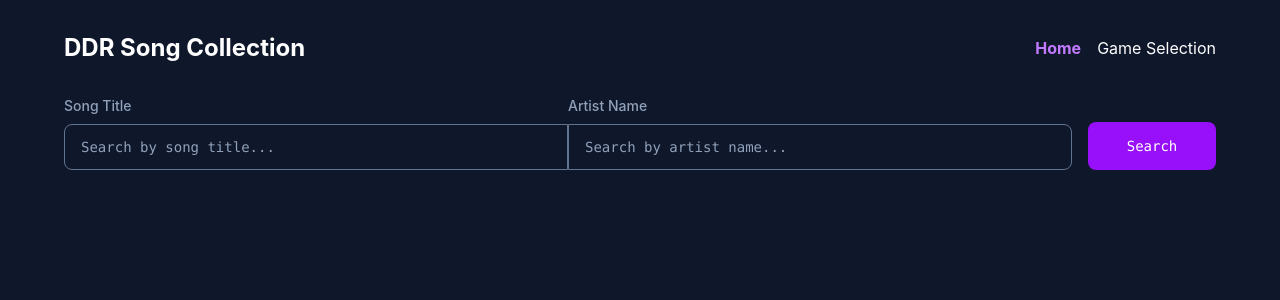
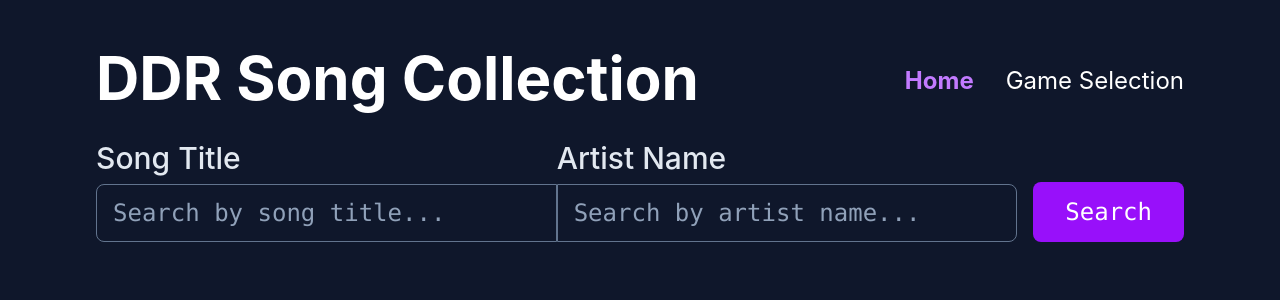
Before and after one commit to chrisryanouellette/DDR-Song-Client, a React (Vite) app: page / in a window 1280 px wide. Shown: the top 300 px of the page. Built offline with nearby package versions, Linux system fonts and the light colour scheme.

Commit message:
feat: wip

```diff
--- a/index.html
+++ b/index.html
@@ -7,7 +7,7 @@
     <title>DDR Song App</title>
   </head>
   <body>
-    <div id="root" class="min-h-screen bg-slate-900 p-8 text-white"></div>
+    <div id="root" class="min-h-screen text-3xl bg-slate-900 p-8 pt-12 text-white"></div>
     <script type="module" src="/src/main.tsx"></script>
   </body>
 </html>
--- a/src/components/Cards/Songs.tsx
+++ b/src/components/Cards/Songs.tsx
@@ -7,7 +7,7 @@
   return (
     <h2
       {...rest}
-      className="relative mb-2 flex gap-4 font-bold text-2xl text-white"
+      className="relative mb-2 flex gap-4 border-white/25 border-b pb-2 font-bold text-4xl text-white"
     >
       {children}
     </h2>
--- a/src/components/Header.tsx
+++ b/src/components/Header.tsx
@@ -1,16 +1,22 @@
 import { NavLink } from "react-router-dom";
+import { cn } from "../utils";
 
 function Header() {
   return (
-    <header className="mx-auto mb-4 flex max-w-6xl flex-wrap items-center justify-between gap-y-2 sm:mb-8">
-      <h1 className="font-bold text-2xl">DDR Song Collection</h1>
+    <header className="mx-auto mb-4 flex flex-wrap items-center justify-between gap-y-2 px-16 sm:mb-8">
+      <h1 className="font-bold text-6xl">DDR Song Collection</h1>
       <nav className="flex items-center justify-between">
-        <ul className="flex space-x-4">
+        <ul className="flex space-x-8">
           <li>
             <NavLink
               to="/"
               className={({ isActive }) =>
-                isActive ? "font-bold text-purple-400" : "hover:text-purple-400"
+                cn(
+                  "text-2xl",
+                  isActive
+                    ? "font-bold text-purple-400"
+                    : "hover:text-purple-400",
+                )
               }
             >
               Home
@@ -20,7 +26,12 @@
             <NavLink
               to="/game-selection"
               className={({ isActive }) =>
-                isActive ? "font-bold text-purple-400" : "hover:text-purple-400"
+                cn(
+                  "text-2xl",
+                  isActive
+                    ? "font-bold text-purple-400"
+                    : "hover:text-purple-400",
+                )
               }
             >
               Game Selection
--- a/src/components/Song/Difficulty.tsx
+++ b/src/components/Song/Difficulty.tsx
@@ -13,8 +13,8 @@
   ...rest
 }: PropsWithChildren<DifficultyProps>) {
   return (
-    <div className={cn("flex", className)} {...rest}>
-      <h3 className="mr-4 mb-2 font-medium text-slate-300">{children}</h3>
+    <div className={cn("flex items-center", className)} {...rest}>
+      <h3 className="mr-4 font-medium text-2xl text-slate-300">{children}</h3>
       {difficulty.slice(0, 5).map((option, index) => (
         <p
           key={option}
--- a/src/pages/components/Grade.tsx
+++ b/src/pages/components/Grade.tsx
@@ -58,7 +58,7 @@
     score += Number(backgroundScoring[background]);
   }
   return (
-    <p className="absolute right-0.5 translate-y-full">
+    <p className="absolute right-0.5 bottom-0 translate-y-full pt-1.5 text-3xl">
       {grades[Math.max(Math.min(Math.floor(score), grades.length - 1), 0)]}
     </p>
   );
--- a/src/pages/components/Prewiew.tsx
+++ b/src/pages/components/Prewiew.tsx
@@ -19,9 +19,9 @@
       className="mt-1 ml-auto h-max cursor-pointer"
       onClick={() => onClickPreview(preview)}
     >
-      <RiEyeLine className="shrink-0 pressed:fill-purple-500 transition-colors hover:fill-purple-500" />
+      <RiEyeLine className="size-8 shrink-0 pressed:fill-purple-500 transition-colors hover:fill-purple-500" />
     </button>
   ) : (
-    <RiEyeOffLine className="mt-1 ml-auto shrink-0 text-gray-700" />
+    <RiEyeOffLine className="mt-1 ml-auto size-8 shrink-0 text-gray-700" />
   );
 }
--- a/src/pages/components/Quality.tsx
+++ b/src/pages/components/Quality.tsx
@@ -46,6 +46,7 @@
       <RiMusic2Line
         {...musicProps}
         className={cn(
+          "size-9",
           quality.audio === 2
             ? "text-green-400"
             : quality.audio === 1
@@ -59,6 +60,7 @@
       <RiImage2Line
         {...bannerProps}
         className={cn(
+          "size-9",
           quality.banner === 2
             ? "text-green-400"
             : quality.banner === 1
@@ -74,6 +76,7 @@
       <RiVideoLine
         {...backgroundProps}
         className={cn(
+          "size-9",
           quality.background === 2
             ? "text-green-400"
             : quality.background === 1
--- a/src/pages/page.tsx
+++ b/src/pages/page.tsx
@@ -68,7 +68,7 @@
   }
 
   return (
-    <div className="mx-auto max-w-6xl">
+    <div className="mx-auto px-16">
       <form
         className="flex flex-wrap items-center gap-y-4 rounded-lg"
         onSubmit={handleSubmit(
@@ -79,7 +79,7 @@
         <div className="flex flex-1 flex-col gap-y-2">
           <label
             htmlFor="song-title"
-            className="font-medium text-slate-400 text-sm"
+            className="font-medium text-3xl text-slate-200"
           >
             Song Title
           </label>
@@ -88,13 +88,13 @@
             {...register("songtitle")}
             type="text"
             placeholder="Search by song title..."
-            className="col-start-1 flex-1 rounded-r-lg rounded-l-lg border border-slate-500 bg-transparent px-4 py-3 font-mono text-sm text-white placeholder-slate-400 focus:outline-none focus:ring-2 focus:ring-purple-500 focus:ring-offset-2 focus:ring-offset-slate-800 sm:rounded-r-none"
+            className="col-start-1 flex-1 rounded-r-lg rounded-l-lg border border-slate-500 bg-transparent px-4 py-3 font-mono text-2xl text-white placeholder-slate-400 focus:outline-none focus:ring-2 focus:ring-purple-500 focus:ring-offset-2 focus:ring-offset-slate-800 sm:rounded-r-none"
           />
         </div>
         <div className="flex flex-1 flex-col gap-y-2">
           <label
             htmlFor="artist-name"
-            className="font-medium text-slate-400 text-sm"
+            className="font-medium text-3xl text-slate-200"
           >
             Artist Name
           </label>
@@ -103,22 +103,22 @@
             {...register("songartist")}
             type="text"
             placeholder="Search by artist name..."
-            className="flex-1 rounded-r-lg rounded-l-lg border border-slate-500 bg-transparent px-4 py-3 font-mono text-sm text-white placeholder-slate-400 focus:outline-none focus:ring-2 focus:ring-purple-500 focus:ring-offset-2 focus:ring-offset-slate-800 sm:rounded-l-none"
+            className="flex-1 rounded-r-lg rounded-l-lg border border-slate-500 bg-transparent px-4 py-3 font-mono text-2xl text-white placeholder-slate-400 focus:outline-none focus:ring-2 focus:ring-purple-500 focus:ring-offset-2 focus:ring-offset-slate-800 sm:rounded-l-none"
           />
         </div>
         <button
           type="submit"
-          className="relative col-span-2 flex min-w-32 basis-full items-center justify-center self-end rounded-lg bg-purple-600 px-4 py-3.5 font-mono text-sm text-white hover:bg-purple-700 focus:outline-none focus:ring-2 focus:ring-purple-500 focus:ring-offset-2 focus:ring-offset-slate-800 md:ml-4 md:basis-auto"
+          className="relative col-span-2 flex min-w-32 basis-full items-center justify-center self-end rounded-lg bg-purple-600 px-8 py-3.5 font-mono text-2xl text-white hover:bg-purple-700 focus:outline-none focus:ring-2 focus:ring-purple-500 focus:ring-offset-2 focus:ring-offset-slate-800 md:ml-4 md:basis-auto"
           disabled={isPending}
         >
           {isPending ? (
-            <RiLoader2Fill className="size-5 animate-spin" />
+            <RiLoader2Fill className="size-8 animate-spin" />
           ) : (
             "Search"
           )}
         </button>
         {"songtitle" in errors || "songartist" in errors ? (
-          <p className="mt-1 basis-full text-red-500 text-sm">
+          <p className="basis-full text-3xl text-red-500">
             {errors.songtitle?.message || errors.songartist?.message}
           </p>
         ) : null}
@@ -149,7 +149,7 @@
                     type="button"
                     className="mt-1 h-min shrink-0 cursor-pointer"
                   >
-                    <RiDownload2Line className="pressed:fill-purple-500 transition-colors hover:fill-purple-500" />
+                    <RiDownload2Line className="size-8 pressed:fill-purple-500 transition-colors hover:fill-purple-500" />
                   </button>
                   <Suspense>
                     <Grade single={song.single} double={song.double} />
@@ -174,16 +174,16 @@
                   </ul>
                 </SongCard.SubTitle>
                 <Difficulty className="mt-auto pt-4" difficulty={song.single}>
-                  Single:
+                  Single
                 </Difficulty>
-                <Difficulty difficulty={song.double}>Double:</Difficulty>
+                <Difficulty difficulty={song.double}>Double</Difficulty>
                 <a
                   href={`/collection?id=${song.collectionId}`}
-                  className="cursor-pointer text-purple-500 underline transition-colors hover:text-purple-700"
+                  className="cursor-pointer py-2 text-purple-400 text-xl underline transition-colors hover:text-purple-600"
                 >
                   {song.collection}
                 </a>
-                <div className="flex gap-2">
+                <div className="flex items-center gap-2">
                   <Suspense fallback={<BpmFallback />}>
                     <Bpm />
                   </Suspense>
@@ -198,7 +198,7 @@
                 <a
                   href={`https://zenius-i-vanisher.com//v5.2/viewsimfile.php?simfileid=${song.id}`}
                   target="_blank"
-                  className="mt-2 cursor-pointer text-right pressed:text-purple-600 text-gray-400 text-sm transition-colors hover:text-purple-500 active:text-purple-600"
+                  className="mt-2 cursor-pointer text-right pressed:text-purple-600 text-gray-400 text-lg transition-colors hover:text-purple-500 active:text-purple-600"
                 >
                   View Original
                 </a>
@@ -213,7 +213,7 @@
             <iframe
               src={preview}
               title="song preview"
-              className="h-full w-full rounded-lg md:w-3xl"
+              className="h-full w-full rounded-lg md:w-7xl"
             />
           ) : null}
         </div>
```
